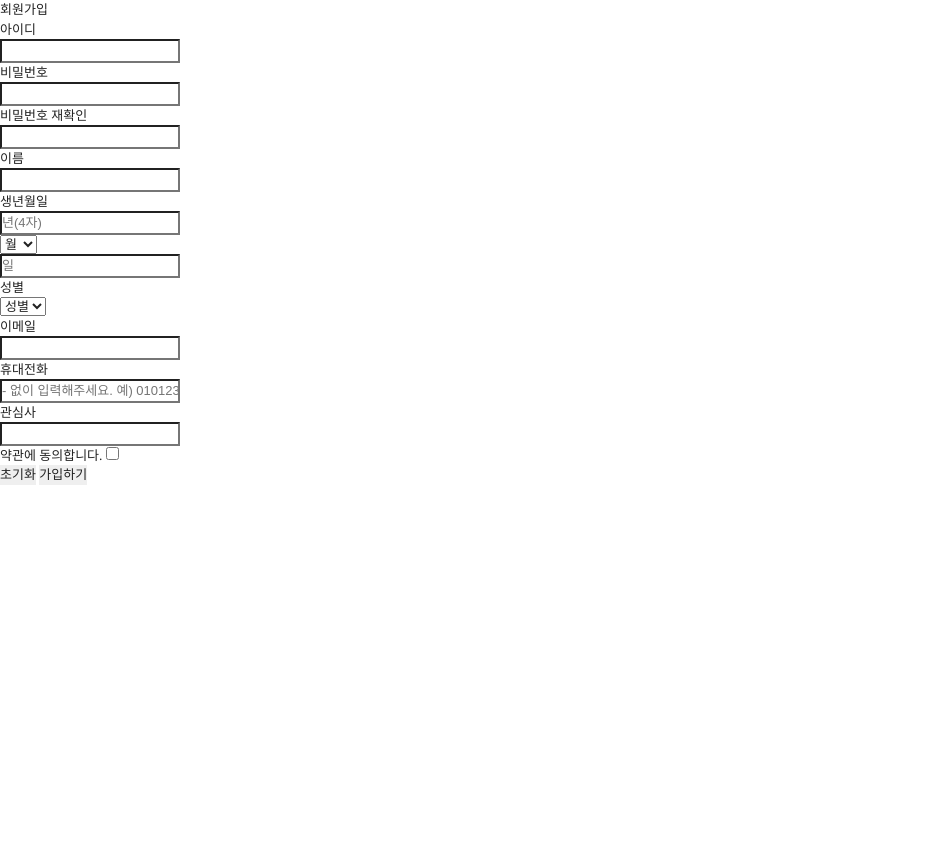
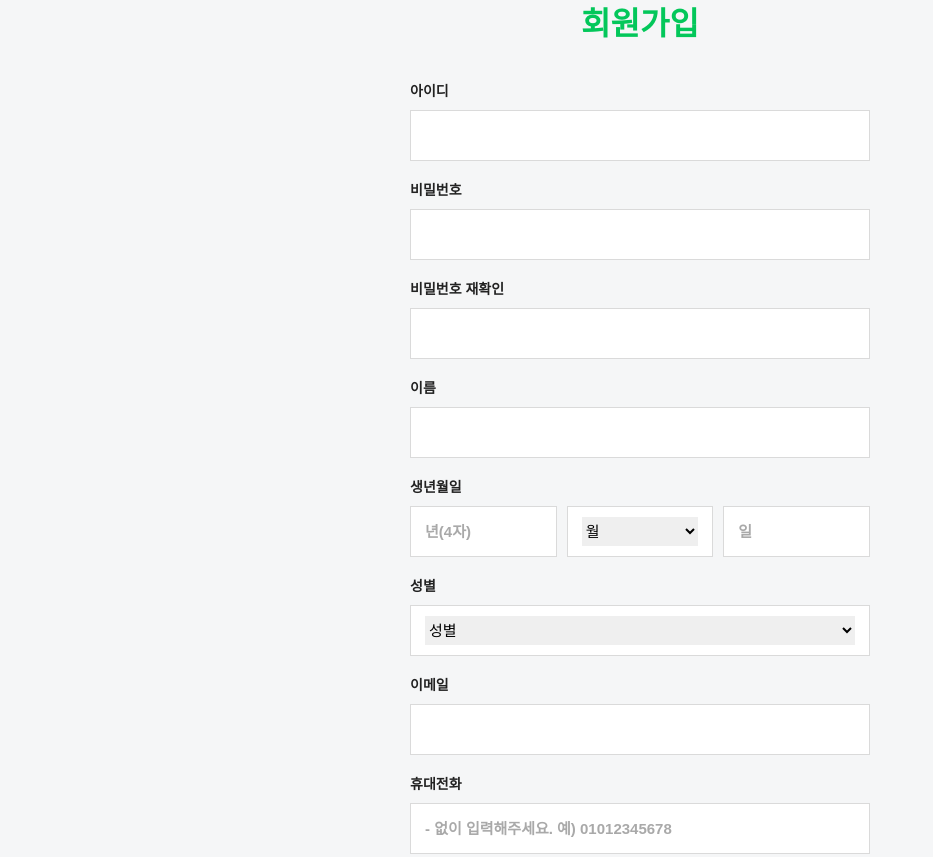
Before and after one commit to codesquad-member-2020/signup-9, a plain HTML site: page FE/html/join.html in a window 1280 px wide. Shown: the top 857 px of the page, without its empty margins (0-933 px from the left). Before the commit the page ends 800 px from the top, so only its background shows below. Drawn offline with nearby package versions, Linux system fonts and the light colour scheme.

Commit message:
[FEAT] FE-Feature-CSS-001 기능 구현
FE-Feature-CS-001 기능 구현>
* 회원가입 화면 CSS 개발

```diff
--- a/FE/css/page/join.css
+++ b/FE/css/page/join.css
@@ -1,5 +1,192 @@
 @import url(https://fonts.googleapis.com/css?family=Open+Sans);
 
 body {
+    position: relative;
+    background: #f5f6f7
+}
+
+.wrap {
+    width: 100%;
     font-family: 'Open Sans', sans-serif;
 }
+
+#content {
+    width: 460px;
+    margin: 0 auto
+}
+
+.join_membership > h1 {
+    width: 460px;
+    margin: 0 auto;
+    text-align: center;
+    color: #03c75a;
+    font-size: 32px;
+    font-weight: bold;
+    padding-bottom: 14px;
+}
+
+.blind {
+    position: absolute;
+    overflow: hidden;
+    clip: rect(0 0 0 0);
+    margin: -1px;
+    width: 1px;
+    height: 1px
+}
+
+.btn_area {
+    margin: 0px 0 9px;
+}
+
+.btn_area>span .btn_type {
+    width: auto;
+    margin: 0 5px
+}
+
+.btn_type {
+    display: inline-block;
+    width: 49%;
+    padding: 21px 0 17px;
+    font-size: 20px;
+    font-weight: 700;
+    text-align: center;
+    cursor: pointer;
+    box-sizing: border-box
+}
+
+.btn_primary {
+    color: #fff;
+    background-color: #03c75a
+}
+
+.sel {
+    width: 100%;
+    height: 29px;
+    padding: 7px 8px 6px 7px\9;
+    font-size: 15px;
+    line-height: 18px;
+    color: #000;
+    border: none;
+    border-radius: 0;
+}
+
+.error {
+    display: block;
+    margin: 8px 0 -1px;
+    font-size: 12px;
+    line-height: 14px;
+    color: #ff0000
+}
+
+.error_next_box {
+    display: block;
+    margin: 9px 0 -2px;
+    font-size: 12px;
+    line-height: 14px;
+    color: #ff0000
+}
+
+.ok_next_box {
+    display: block;
+    margin: 9px 0 -2px;
+    font-size: 12px;
+    line-height: 14px;
+    color: #03c75a
+}
+
+.int {
+    display: block;
+    position: relative;
+    width: 100%;
+    height: 29px;
+    line-height: 29px;
+    border: none;
+    background: #fff;
+    font-size: 15px;
+    box-sizing: border-box;
+    z-index: 10;
+}
+
+.int::placeholder {
+    color: #a9a9a9;
+    font-weight: bold;
+}
+
+.join_title {
+    margin: 19px 0 8px;
+    font-size: 14px;
+    font-weight: 700
+}
+
+.ps_box {
+    display: block;
+    position: relative;
+    width: 100%;
+    height: 51px;
+    border: solid 1px #dadada;
+    padding: 10px 14px 10px 14px;
+    background: #fff;
+    box-sizing: border-box;
+}
+
+.box_right_space {
+    padding-right: 14px;
+    box-sizing: border-box
+}
+
+.bir_wrap {
+    display: table;
+    width: 100%
+}
+
+.bir_dd,.bir_mm,.bir_yy {
+    display: table-cell;
+    table-layout: fixed;
+    width: 147px;
+    vertical-align: middle;
+}
+
+.bir_mm+.bir_dd,.bir_yy+.bir_mm {
+    padding-left: 10px
+}
+
+.join_mobile {
+    position: relative;
+    overflow: hidden
+}
+
+.input_code {
+    position: absolute;
+    top: 1px;
+    right: 10px;
+    background: 0 0;
+    font-size: 12px;
+    z-index: 10
+}
+
+.join_gender {
+    overflow: hidden
+}
+
+.ps_box_favorite .tag {
+    padding: 5px;
+    border: 1px solid #ccc;
+    margin: 5px;
+    display: flex;
+    align-items: center;
+    border-radius: 3px;
+    background: #f2f2f2;
+}
+
+.ps_box_favorite .tag i {
+    font-size: 15px;
+    margin-left: 5px;
+}
+
+.ps_box_favorite {
+    height: 51px;
+    border: solid 1px #dadada;
+    padding: 10px 14px 10px 14px;
+    border-radius: 5px;
+    display: flex;
+}
```
